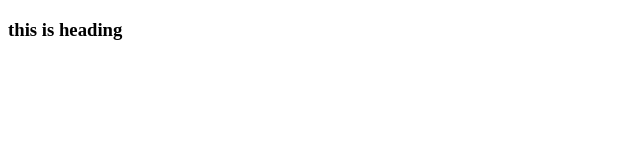
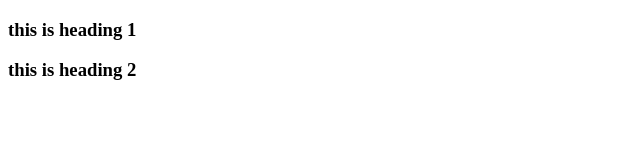
Before and after one commit to ritanshoo/git-test, a plain HTML site: page index.html in a window 1280 px wide. Shown: the whole page, without its empty margins (0-640 px from the left). Drawn offline with Linux system fonts and the light colour scheme.

Commit message:
second commit

```diff
--- a/index.html
+++ b/index.html
@@ -6,6 +6,7 @@
     <title>Git Test</title>
 </head>
 <body>
-    <h3>this is heading</h3>
+    <h3>this is heading 1</h3>
+    <h3>this is heading 2</h3>
 </body>
 </html>
```
